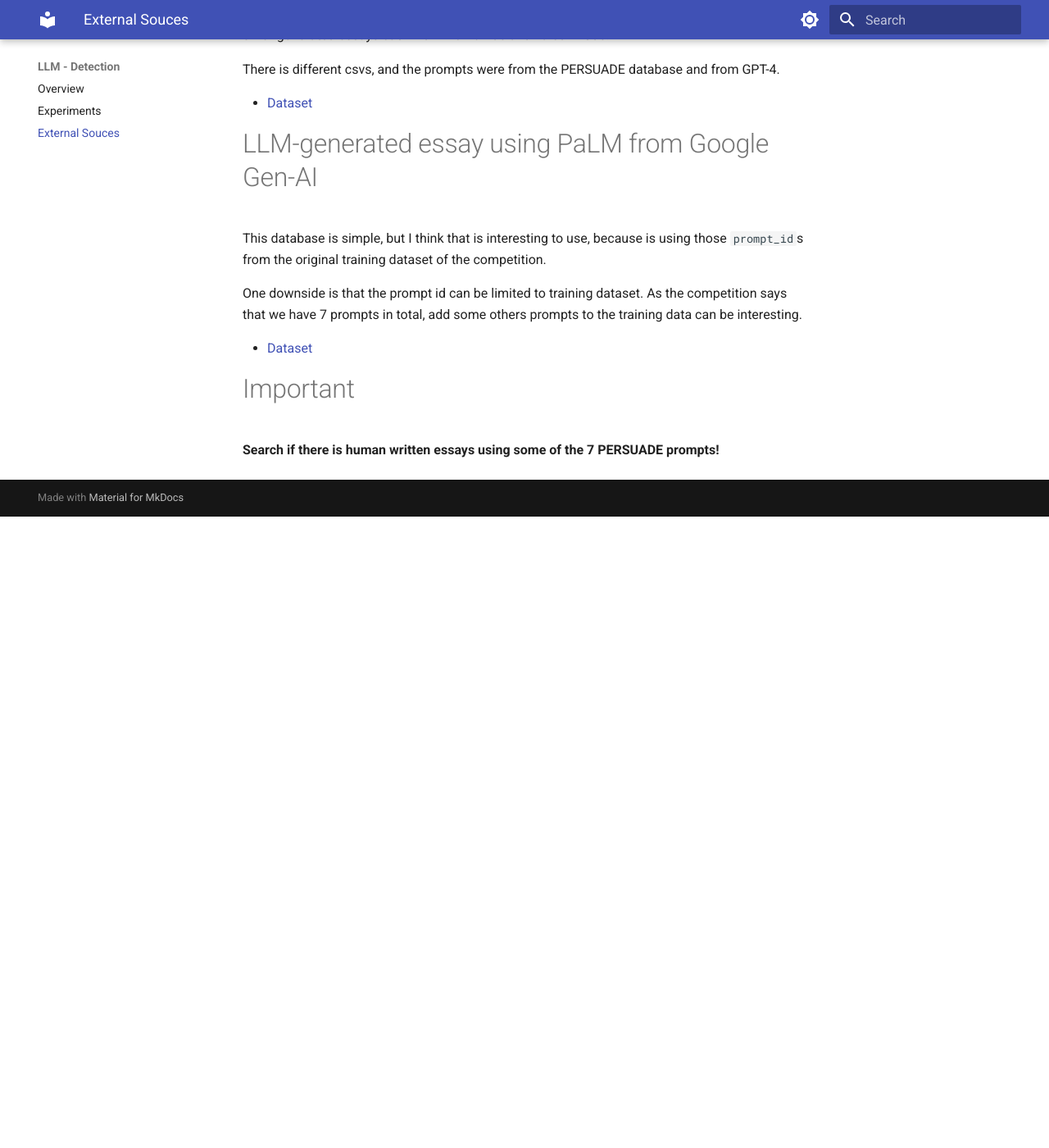
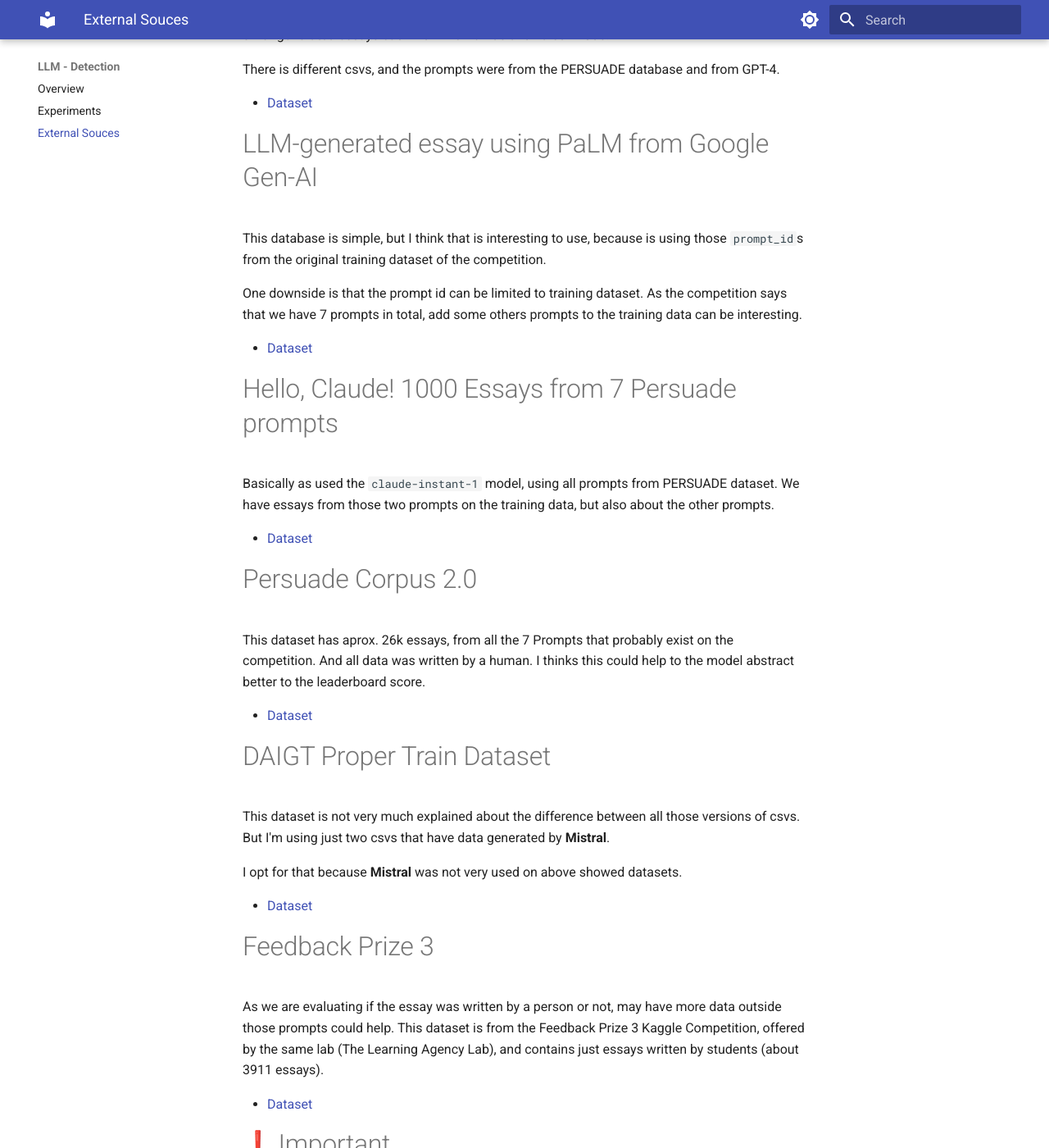
Before and after one commit to LucianoBatista/llm-essay-detection-kaggle, an MkDocs documentation site: the page built from docs/external_sources.md, in a window 1280 px wide and 1400 px high, scrolled down 1439 px. Shown: the whole window at 82% size. Built offline with MkDocs 1.6.1 and Material for MkDocs 9.7.7, drawn with Linux system fonts in a browser that asks for light colours; emoji names are drawn with the system emoji font; comment, search, counter and statistics services are not loaded; before the commit the page ends 2069 px from its top, so only the background shows below that.

Commit message:
:memo: update docs.

```diff
--- a/docs/external_sources.md
+++ b/docs/external_sources.md
@@ -59,6 +59,32 @@ One downside is that the prompt id can be limited to training dataset. As the co
 
 - [Dataset](https://www.kaggle.com/datasets/kingki19/llm-generated-essay-using-palm-from-google-gen-ai/)
 
-# Important
+# Hello, Claude! 1000 Essays from 7 Persuade prompts
+
+Basically as used the `claude-instant-1` model, using all prompts from PERSUADE dataset. We have essays from those two prompts on the training data, but also about the other prompts.
+
+- [Dataset](https://www.kaggle.com/datasets/darraghdog/hello-claude-1000-essays-from-anthropic/)
+
+# Persuade Corpus 2.0
+
+This dataset has aprox. 26k essays, from all the 7 Prompts that probably exist on the competition. And all data was written by a human. I thinks this could help to the model abstract better to the leaderboard score.
+
+- [Dataset](https://www.kaggle.com/datasets/nbroad/persaude-corpus-2/)
+
+# DAIGT Proper Train Dataset
+
+This dataset is not very much explained about the difference between all those versions of csvs. But I'm using just two csvs that have data generated by **Mistral**.
+
+I opt for that because **Mistral** was not very used on above showed datasets.
+
+- [Dataset](https://www.kaggle.com/datasets/thedrcat/daigt-proper-train-dataset/)
+
+# Feedback Prize 3
+
+As we are evaluating if the essay was written by a person or not, may have more data outside those prompts could help. This dataset is from the Feedback Prize 3 Kaggle Competition, offered by the same lab (The Learning Agency Lab), and contains just essays written by students (about 3911 essays).
+
+- [Dataset](https://www.kaggle.com/competitions/feedback-prize-english-language-learning/data?select=train.csv)
+
+# :exclamation: Important
 
 **Search if there is human written essays using some of the 7 PERSUADE prompts!**
```
